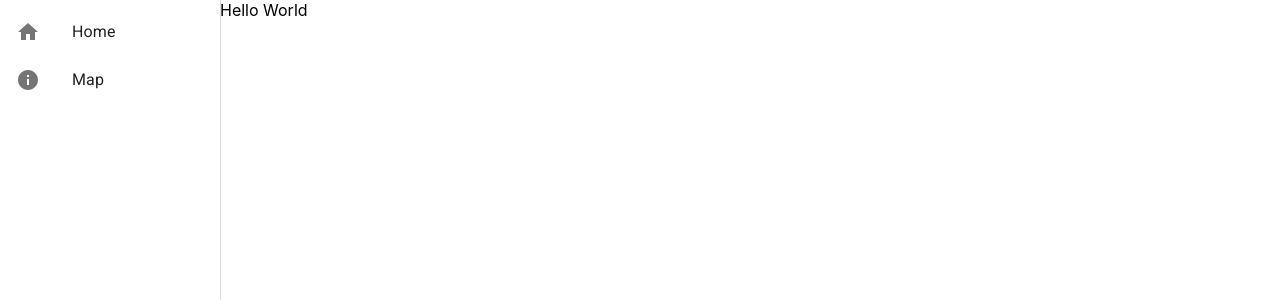
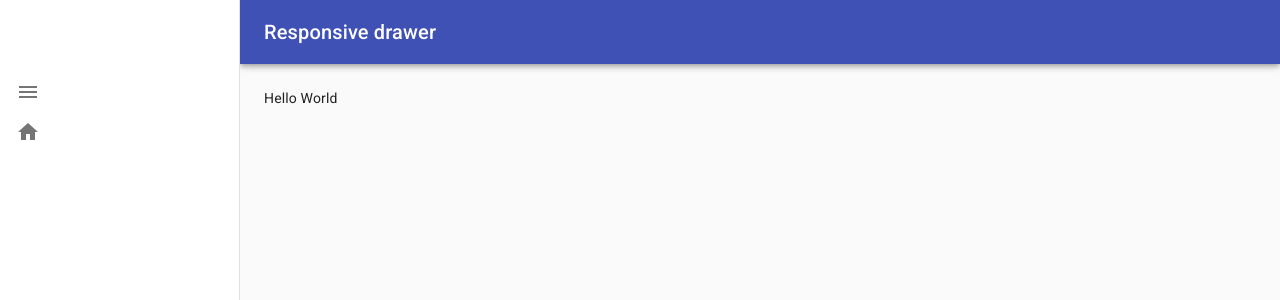
Before and after one commit to shehanp12/Dustbin-Managment-Admin, a React (Create React App) app: page / in a window 1280 px wide. Shown: the top 300 px of the page. Built offline with nearby package versions, Linux system fonts and the light colour scheme.

Commit message:
Route with material ui

```diff
--- /dev/null
+++ b/src/Components/Map/GoogleMaps.js
@@ -0,0 +1,12 @@
+import React,{Component} from "react";
+
+class GoogleMaps extends Component{
+    render() {
+        return(
+            'Map'
+        )
+    }
+
+}
+
+export default GoogleMaps
--- a/src/Components/NavBars/NavBar.js
+++ b/src/Components/NavBars/NavBar.js
@@ -1,71 +1,185 @@
 import React from 'react';
-import { makeStyles } from "@material-ui/core/styles"
+import AppBar from '@material-ui/core/AppBar';
+import CssBaseline from '@material-ui/core/CssBaseline';
+import Divider from '@material-ui/core/Divider';
+import Drawer from '@material-ui/core/Drawer';
+import Hidden from '@material-ui/core/Hidden';
+import IconButton from '@material-ui/core/IconButton';
+import InboxIcon from '@material-ui/icons/MoveToInbox';
+import List from '@material-ui/core/List';
+import HomeIcon from "@material-ui/icons/Home";
+import ListItem from '@material-ui/core/ListItem';
+import ListItemIcon from '@material-ui/core/ListItemIcon';
+import ListItemText from '@material-ui/core/ListItemText';
+import MailIcon from '@material-ui/icons/Mail';
+import MenuIcon from '@material-ui/icons/Menu';
+import Toolbar from '@material-ui/core/Toolbar';
+import Typography from '@material-ui/core/Typography';
+import { makeStyles, useTheme, Theme, createStyles } from '@material-ui/core/styles';
 
-import {
-    BrowserRouter as Router,
-    Switch, Route, Link
-} from "react-router-dom";
+import { BrowserRouter as Router, Switch, Route, Link } from "react-router-dom";
+import Home from "../Home/Home";
+import GoogleMaps from "../Map/GoogleMaps";
 
-import {
-    Drawer, List, ListItem,
-    ListItemIcon, ListItemText,
-    Container, Typography,
-} from "@material-ui/core";
+     const  drawerWidth = 240;
+const useStyles = makeStyles((theme: Theme) =>
+  createStyles({
+    root: {
+      display: 'flex',
+    },
+    drawer: {
+      [theme.breakpoints.up('sm')]: {
+        width: drawerWidth,
+        flexShrink: 0,
+      },
+    },
+    appBar: {
+      [theme.breakpoints.up('sm')]: {
+        width: `calc(100% - ${drawerWidth}px)`,
+        marginLeft: drawerWidth,
+      },
+    },
+    menuButton: {
+      marginRight: theme.spacing(2),
+      [theme.breakpoints.up('sm')]: {
+        display: 'none',
+      },
+    },
+    // necessary for content to be below app bar
+    toolbar: theme.mixins.toolbar,
+    drawerPaper: {
+      width: drawerWidth,
+    },
+    content: {
+      flexGrow: 1,
+      padding: theme.spacing(3),
+    },
+  }),
+);
 
-import HomeIcon from "@material-ui/icons/Home";
-import InfoIcon from '@material-ui/icons/Info';
-import Home from "../Home/Home";
+interface Props {
+  /**
+   * Injected by the documentation to work in an iframe.
+   * You won't need it on your project.
+   */
+  window?: () => Window;
+}
 
-const useStyles = makeStyles((theme) => ({
-    drawerPaper: { width: 'inherit' },
-    link: {
-        textDecoration: 'none',
-        color: theme.palette.text.primary
-    }
-}))
+export default function ResponsiveDrawer(props: Props) {
+  const { window } = props;
+  const classes = useStyles();
+  const theme = useTheme();
+  const [mobileOpen, setMobileOpen] = React.useState(false);
 
-function NavBar() {
-    const classes = useStyles();
-    return (
+  const handleDrawerToggle = () => {
+    setMobileOpen(!mobileOpen);
+  };
+
+  const drawer = (
+    <div>
+      <div className={classes.toolbar} />
+
       <Router>
-            <div style={{ display: 'flex' }}>
-                <Drawer
-                    style={{ width: '220px' }}
-                    variant="persistent"
-                    anchor="left"
-                    open={true}
-                    classes={{ paper: classes.drawerPaper }}
-                >
           <List>
-                        <Link to="/" className={classes.link} >
+              <Link to="/">
                   <ListItem button>
                       <ListItemIcon>
-                                    <HomeIcon />
+                          <MenuIcon/>
                       </ListItemIcon>
-                                <ListItemText primary={"Home"} />
                   </ListItem>
               </Link>
-                        <Link to="/map" className={classes.link}>
+              <Link to="/map">
                   <ListItem button>
                       <ListItemIcon>
-                                    <InfoIcon />
+                                <HomeIcon/>
                       </ListItemIcon>
-                                <ListItemText primary={"Map"} />
                   </ListItem>
               </Link>
+
+
           </List>
+
+
+
+
+
+
+
+
+      </Router>
+    </div>
+
+  );
+
+  const container = window !== undefined ? () => window().document.body : undefined;
+
+  return (
+    <div className={classes.root}>
+      <CssBaseline />
+      <AppBar position="fixed" className={classes.appBar}>
+        <Toolbar>
+          <IconButton
+            color="inherit"
+            aria-label="open drawer"
+            edge="start"
+            onClick={handleDrawerToggle}
+            className={classes.menuButton}
+          >
+            <MenuIcon />
+          </IconButton>
+          <Typography variant="h6" noWrap>
+            Responsive drawer
+          </Typography>
+        </Toolbar>
+      </AppBar>
+      <nav className={classes.drawer} aria-label="mailbox folders">
+        {/* The implementation can be swapped with js to avoid SEO duplication of links. */}
+        <Hidden smUp implementation="css">
+          <Drawer
+            container={container}
+            variant="temporary"
+            anchor={theme.direction === 'rtl' ? 'right' : 'left'}
+            open={mobileOpen}
+            onClose={handleDrawerToggle}
+            classes={{
+              paper: classes.drawerPaper,
+            }}
+            ModalProps={{
+              keepMounted: true, // Better open performance on mobile.
+            }}
+          >
+            {drawer}
           </Drawer>
+        </Hidden>
+        <Hidden xsDown implementation="css">
+          <Drawer
+            classes={{
+              paper: classes.drawerPaper,
+            }}
+            variant="permanent"
+            open
+          >
+            {drawer}
+          </Drawer>
+        </Hidden>
+      </nav>
+      <main className={classes.content}>
+        <div className={classes.toolbar} />
+        <Router>
+
+
+                  <Route>
                       <Switch>
                           <Route exact path="/" component={Home}>
 
                           </Route>
-                    <Route exact path="/map" component={Map}>
+
+                      </Switch>
 
                   </Route>
-                </Switch>
+        </Router>
+
+      </main>
     </div>
-        </Router>
   );
 }
-
-export default NavBar;
```
Lines whose indentation alone changed are shown as unchanged.
